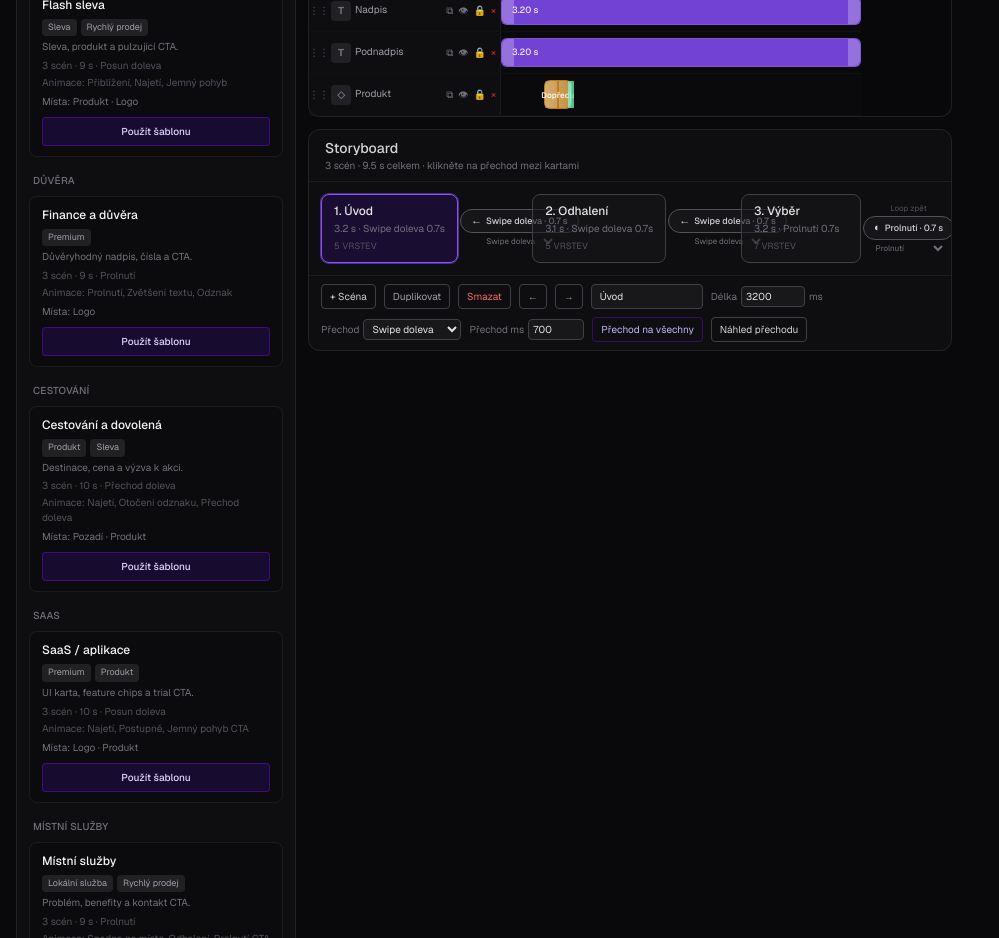
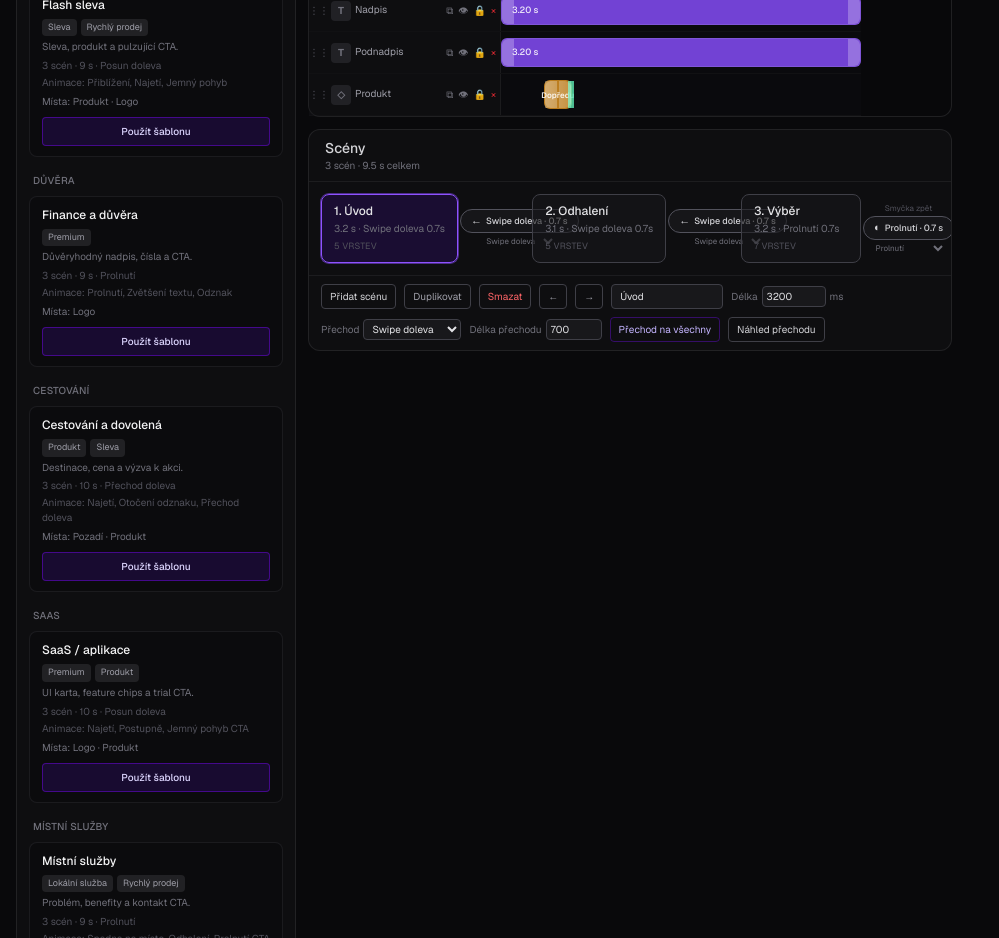
Before and after one commit to git-testovaci/sklik-html5-banner-generator, a Next.js app: page /editor/proj-001 in a window 1280 px wide. Shown: the part 900-1838 px from the top of the page, without its empty margins (0-999 px from the left). Built offline with nearby package versions, Linux system fonts and the light colour scheme.

Commit message:
chore: clean up Czech scene and template wording

```diff
--- a/src/components/editor/AssetUploadPanel.tsx
+++ b/src/components/editor/AssetUploadPanel.tsx
@@ -33,10 +33,10 @@ interface AssetUploadPanelProps {
 }
 
 const UPLOAD_SLOTS: { kind: BannerAssetKind; label: string; hint: string; id: string }[] = [
-  { kind: "logo", label: "Nahrát logo", hint: "Uloží se do Média · místo ve šabloně volitelně", id: "upload-logo" },
-  { kind: "product", label: "Nahrát produkt", hint: "Uloží se do Média · místo ve šabloně volitelně", id: "upload-product" },
-  { kind: "background", label: "Nahrát pozadí", hint: "Uloží se do Média · místo ve šabloně volitelně", id: "upload-background" },
-  { kind: "decoration", label: "Nahrát obrázek", hint: "Uloží do médií — poté + Přidat na časovou osu", id: "upload-decoration" },
+  { kind: "logo", label: "Nahrát logo", hint: "Uloží se do Média · místo pro logo volitelně", id: "upload-logo" },
+  { kind: "product", label: "Nahrát produkt", hint: "Uloží se do Média · místo pro produkt volitelně", id: "upload-product" },
+  { kind: "background", label: "Nahrát pozadí", hint: "Uloží se do Média · místo pro pozadí volitelně", id: "upload-background" },
+  { kind: "decoration", label: "Nahrát obrázek", hint: "Uloží se do Média — poté + Přidat na časovou osu", id: "upload-decoration" },
 ];
 
 export function AssetUploadPanel({
--- a/src/components/editor/InspectorPanel.tsx
+++ b/src/components/editor/InspectorPanel.tsx
@@ -73,7 +73,7 @@ export function InspectorPanel({
               ))}
             </select>
           </Field>
-          <Field label="Délka přechodu (ms)">
+          <Field label="Délka přechodu">
             <input
               type="number"
               min={400}
@@ -98,7 +98,7 @@ export function InspectorPanel({
             Použít přechod na všechny scény
           </ActionButton>
           <details className="border-t border-zinc-800/60 pt-3">
-            <summary className="cursor-pointer text-[10px] text-zinc-500">Detailní nastavení scény</summary>
+            <summary className="cursor-pointer text-[10px] text-zinc-500">Více nastavení scény</summary>
             <div className="mt-3 space-y-3">
               <Field label="Název">
                 <input
@@ -110,7 +110,7 @@ export function InspectorPanel({
                   className="w-full rounded border border-zinc-700 bg-zinc-900 px-2 py-1.5 text-xs"
                 />
               </Field>
-              <Field label="Délka scény (ms)">
+              <Field label="Délka scény">
                 <input
                   type="number"
                   min={500}
@@ -170,7 +170,7 @@ export function InspectorPanel({
                 />
               </Field>
               <div className="grid grid-cols-2 gap-2">
-                <Field label="Začátek (ms)">
+                <Field label="Začátek">
                   <input
                     type="number"
                     value={effect.startMs}
@@ -182,7 +182,7 @@ export function InspectorPanel({
                     className="w-full rounded border border-zinc-700 bg-zinc-900 px-2 py-1 text-xs"
                   />
                 </Field>
-                <Field label="Délka (ms)">
+                <Field label="Délka">
                   <input
                     type="number"
                     value={effect.durationMs}
--- a/src/components/editor/SceneControls.tsx
+++ b/src/components/editor/SceneControls.tsx
@@ -37,7 +37,7 @@ export function SceneControls({ state, onUpdate, onPreviewTransition }: SceneCon
         onClick={() => onUpdate(addScene(state))}
         className="rounded border border-zinc-700 px-2 py-1 text-[10px] text-zinc-300 hover:bg-zinc-800"
       >
-        + Scéna
+        Přidat scénu
       </button>
       <button
         type="button"
@@ -56,6 +56,7 @@ export function SceneControls({ state, onUpdate, onPreviewTransition }: SceneCon
       </button>
       <button
         type="button"
+        aria-label="Posunout scénu doleva"
         onClick={() => onUpdate(moveScene(state, active.id, "left"))}
         className="rounded border border-zinc-700 px-2 py-1 text-[10px] text-zinc-400 hover:bg-zinc-800"
       >
@@ -63,6 +64,7 @@ export function SceneControls({ state, onUpdate, onPreviewTransition }: SceneCon
       </button>
       <button
         type="button"
+        aria-label="Posunout scénu doprava"
         onClick={() => onUpdate(moveScene(state, active.id, "right"))}
         className="rounded border border-zinc-700 px-2 py-1 text-[10px] text-zinc-400 hover:bg-zinc-800"
       >
@@ -105,7 +107,7 @@ export function SceneControls({ state, onUpdate, onPreviewTransition }: SceneCon
         </select>
       </label>
       <label className="flex items-center gap-1 text-[10px] text-zinc-500">
-        Přechod ms
+        Délka přechodu
         <input
           type="number"
           min={400}
--- a/src/components/editor/SceneStrip.tsx
+++ b/src/components/editor/SceneStrip.tsx
@@ -52,10 +52,9 @@ export function SceneStrip({
   return (
     <section className="rounded-xl border border-zinc-800/80 bg-zinc-900/40">
       <div className="border-b border-zinc-800/60 px-4 py-2">
-        <h2 className="text-sm font-medium text-zinc-300">Storyboard</h2>
+        <h2 className="text-sm font-medium text-zinc-300">Scény</h2>
         <p className="text-[10px] text-zinc-500">
-          {scenes.length} scén · {(scenes.reduce((s, sc) => s + sc.durationMs, 0) / 1000).toFixed(1)} s
-          celkem · klikněte na přechod mezi kartami
+          {scenes.length} scén · {(scenes.reduce((s, sc) => s + sc.durationMs, 0) / 1000).toFixed(1)} s celkem
         </p>
       </div>
       <div className="flex items-center gap-0 overflow-x-auto p-3">
--- a/src/components/editor/SceneTransitionChip.tsx
+++ b/src/components/editor/SceneTransitionChip.tsx
@@ -57,7 +57,7 @@ export function SceneTransitionChip({
   return (
     <div className="flex shrink-0 flex-col items-center px-0.5">
       {isLast && loopEnabled ? (
-        <span className="mb-0.5 text-[8px] text-zinc-600">Loop zpět</span>
+        <span className="mb-0.5 text-[8px] text-zinc-600">Smyčka zpět</span>
       ) : null}
       <button
         type="button"
--- a/src/components/editor/TemplatePresetsPanel.tsx
+++ b/src/components/editor/TemplatePresetsPanel.tsx
@@ -63,7 +63,7 @@ export function TemplatePresetsPanel({
     const selection = firstEditableSelection(next);
     onAfterApply?.(next, selection, {
       message:
-        "Šablona je připravená. Přidejte média na časovou osu nebo vyplňte sloty.",
+        "Šablona je připravená. Přidejte média na časovou osu nebo vyplňte místa ve šabloně.",
       switchToAssets: true,
     });
   }
@@ -72,7 +72,7 @@ export function TemplatePresetsPanel({
     const next = applyTemplateToState(state, templateId);
     onUpdate(next);
     onAfterApply?.(next, firstEditableSelection(next), {
-      message: "Layout aplikován. Upravte vrstvy na plátně a časové ose.",
+      message: "Šablona použita. Upravte vrstvy na plátně a časové ose.",
     });
   }
 
```
